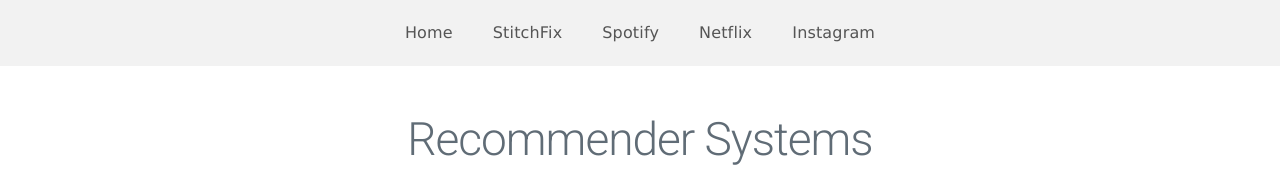
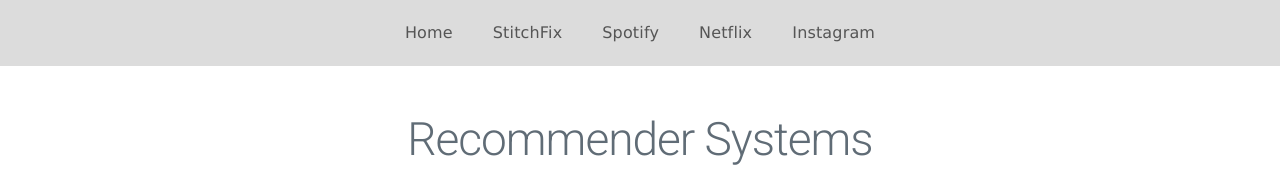
Before and after one commit to ryankrawz/recommender-systems-analysis, a plain HTML site: page index.html in a window 1280 px wide. Shown: the top 185 px of the page. Drawn offline with nearby package versions, Linux system fonts and the light colour scheme.

Commit message:
removed opacity due to z-index issue

```diff
--- a/styles.css
+++ b/styles.css
@@ -121,8 +121,7 @@ img {
 
 /* nav bar css */
 nav {
-    background-color: white;
-    background: rgba(128, 128, 128, 0.1);
+    background-color: #DCDCDC;
     /* flex element */
     display: flex;
     flex-wrap: wrap;
```
